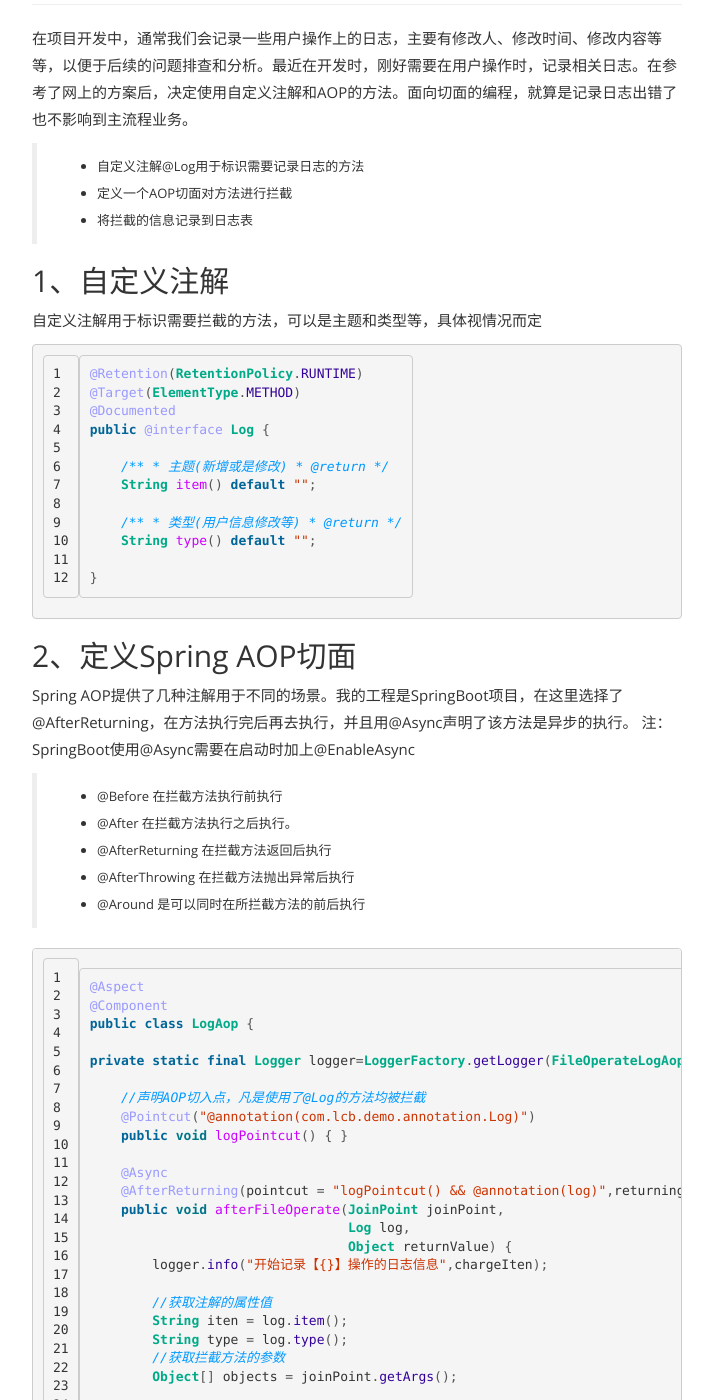
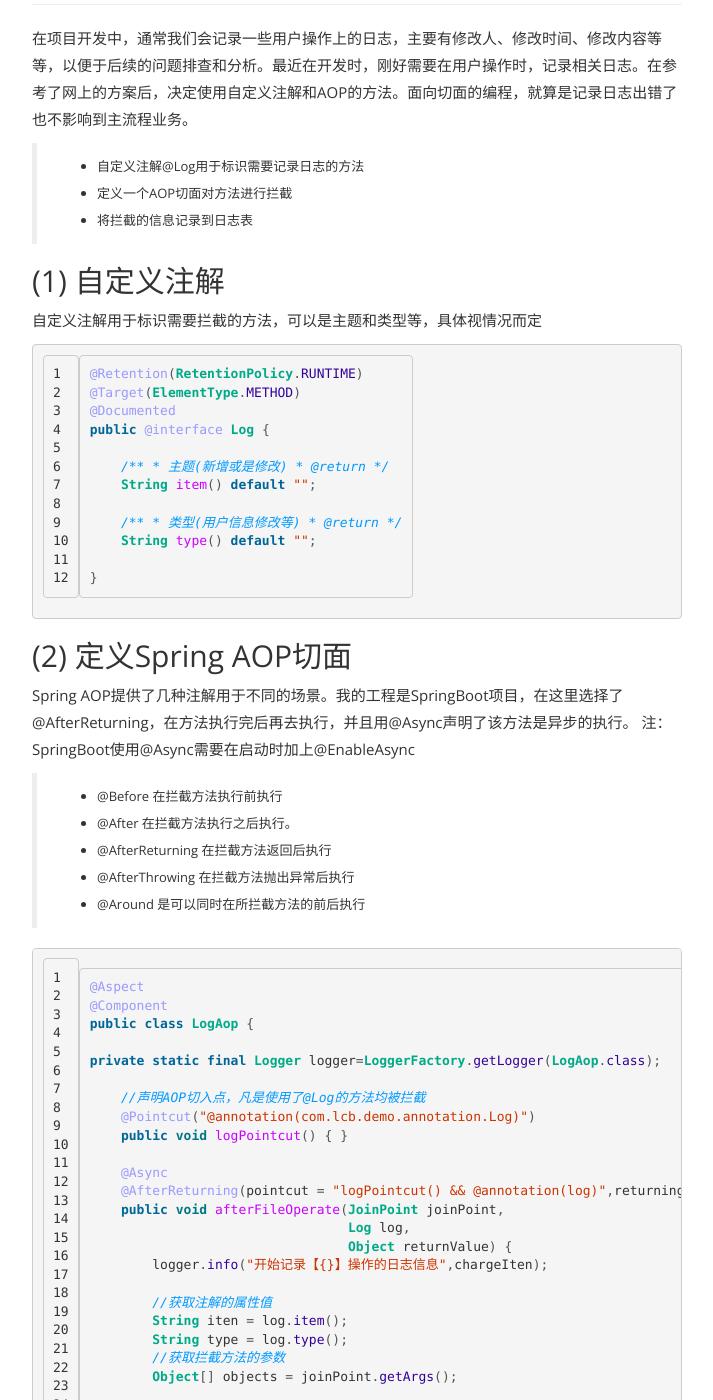
Before and after one commit to lcbbcl/licaibo.github.io, a Jekyll site: the page built from _posts/2017-07-06-Get-Started.md, in a window 1280 px wide and 1400 px high, scrolled down 308 px. Shown: the whole window, without its empty margins (283-996 px from the left). Built offline with Jekyll 4.4.1, drawn with Linux system fonts in a browser that asks for light colours; some of the changed text lies outside the part shown.

Commit message:
修改错误代码

````diff
--- a/_posts/2017-07-06-Get-Started.md
+++ b/_posts/2017-07-06-Get-Started.md
@@ -14,7 +14,7 @@
 
 
 
-## 1、自定义注解
+## (1) 自定义注解
 
 自定义注解用于标识需要拦截的方法，可以是主题和类型等，具体视情况而定
 
@@ -33,7 +33,7 @@
 }
 ```
 
-## 2、定义Spring AOP切面
+## (2) 定义Spring AOP切面
 Spring AOP提供了几种注解用于不同的场景。我的工程是SpringBoot项目，在这里选择了@AfterReturning，在方法执行完后再去执行，并且用@Async声明了该方法是异步的执行。
 注：SpringBoot使用@Async需要在启动时加上@EnableAsync
 > * @Before 在拦截方法执行前执行
@@ -48,7 +48,7 @@
 @Component
 public class LogAop {
 
-private static final Logger logger=LoggerFactory.getLogger(FileOperateLogAop.class);
+private static final Logger logger=LoggerFactory.getLogger(LogAop.class);
 
     //声明AOP切入点，凡是使用了@Log的方法均被拦截
     @Pointcut("@annotation(com.lcb.demo.annotation.Log)")
````
Also changed, not shown: other parts of _posts/2017-07-06-Get-Started.md (+1 -1 lines).
